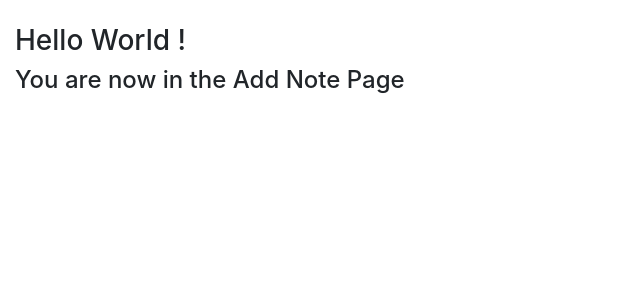
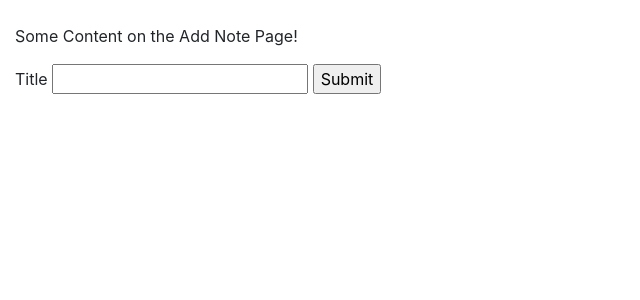
Before and after one commit to DJRoche509/Jottings, a Flask app: page /addNote in a window 1280 px wide. Shown: the part 56-356 px from the top of the page, without its empty margins (0-640 px from the left). Run offline with Flask 3, Linux system fonts and the light colour scheme; some libraries are stand-ins or nearby versions.

Commit message:
Update with form's features

```diff
--- a/app/templates/addNote.html
+++ b/app/templates/addNote.html
@@ -2,9 +2,16 @@
 
 {% block main %}
 
+<p> Some Content on the Add Note Page!</p>
+<form action="{{ url_for('addNote') }}" method="post">
+    {{ form.csrf_token }}
+    {{ form.title.label }}
+    {{ form.title }}
+    {{ form.submit }}
+</form>
 
-<h3>Hello World !</h3>
-
-<h4>You are now in the Add Note Page</h4>
-
+{% if title %}
+    # Show value on UI form (addNote Page)
+    <h1> {{ title }} </h1>
+{% endif %}
 {% endblock %}
```
